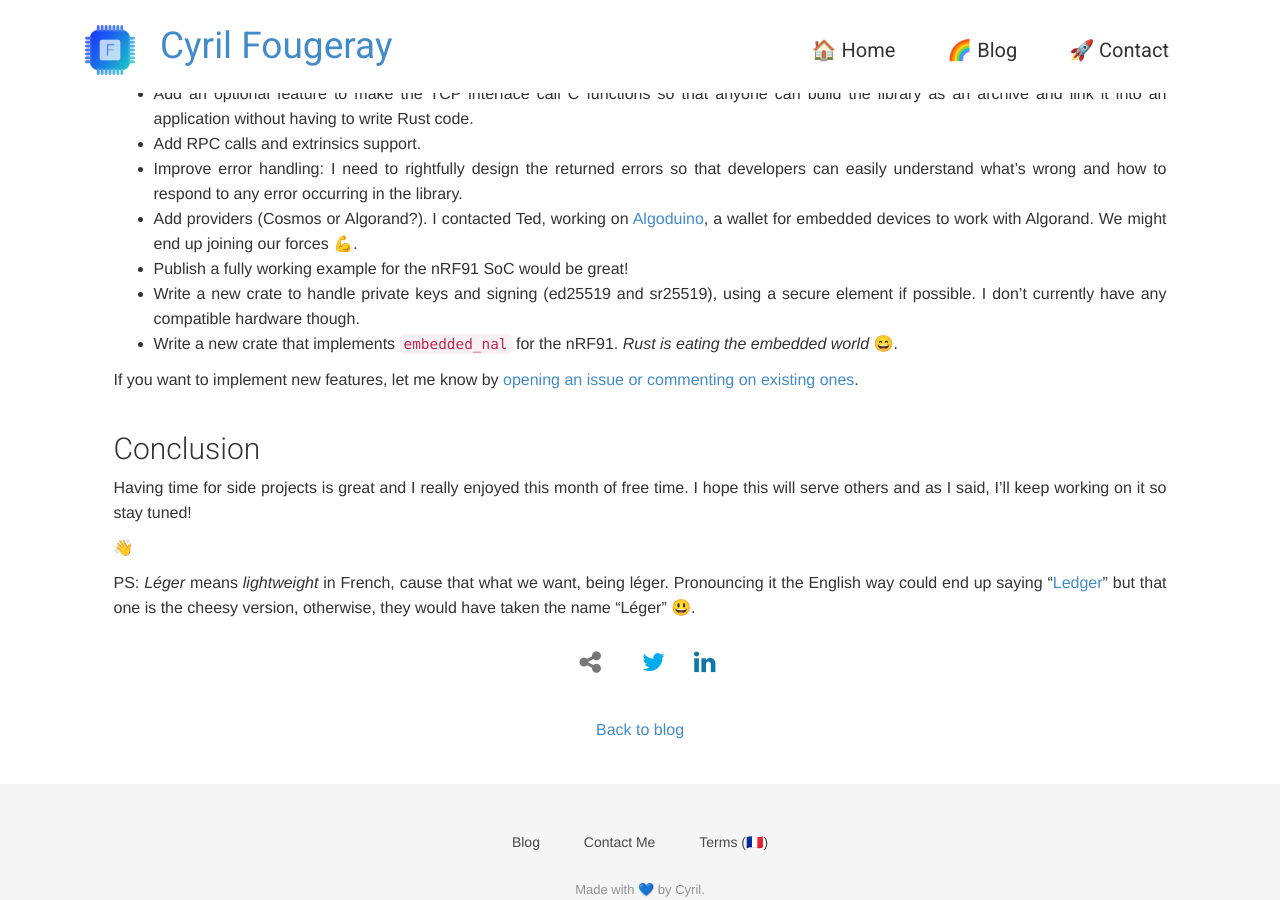
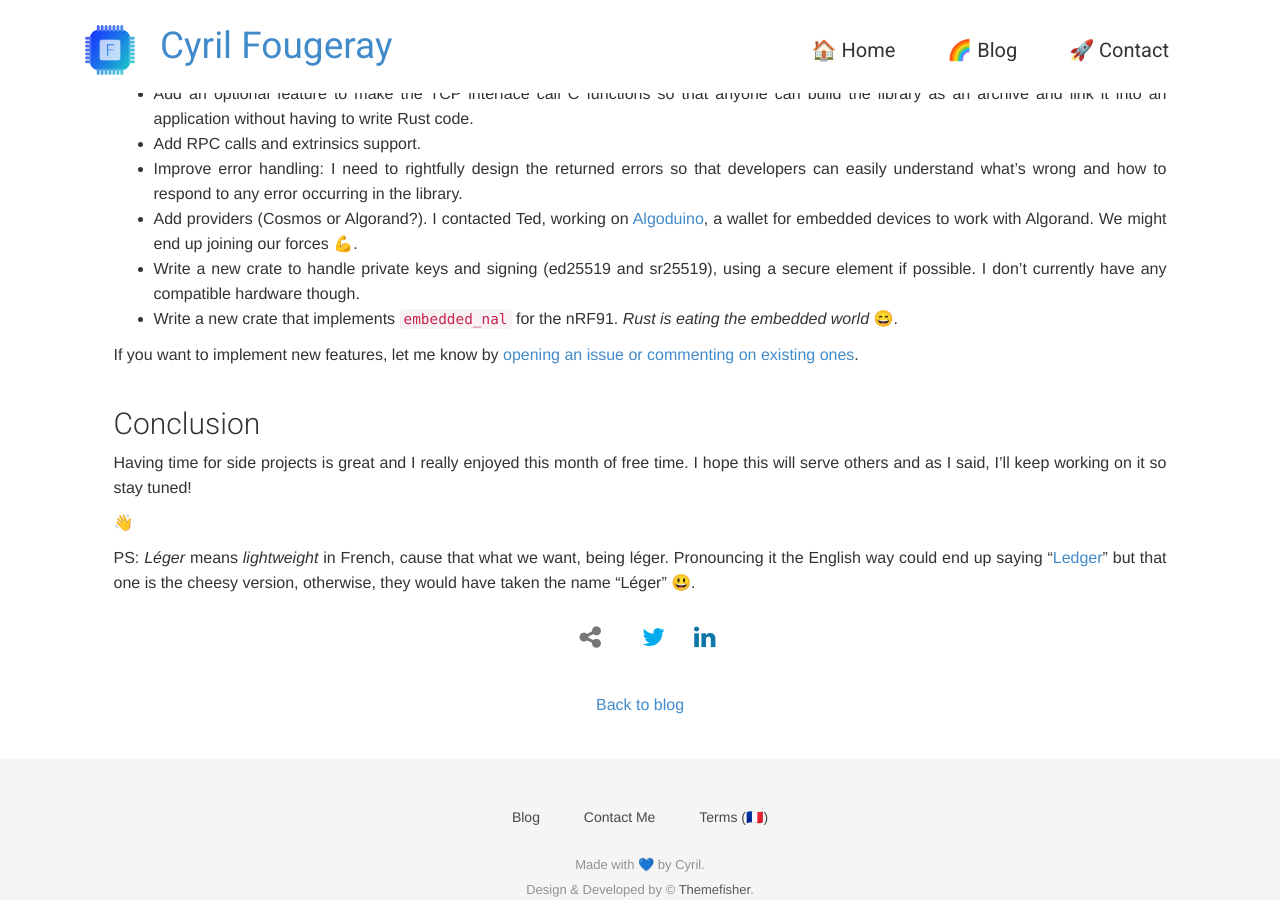
Before and after one commit to fouge/fouge.github.io, a Jekyll site: the page built from _posts/2020-12-14-leger-rust-wallet-1.md, in a window 1280 px wide and 900 px high, scrolled down 2346 px. Built offline with Jekyll 4.4.1, drawn with Linux system fonts in a browser that asks for light colours; nearby versions of some CDN libraries; some web fonts are replaced.

Commit message:
Removed duplicate feature to add to léger lib

```diff
--- a/_posts/2020-12-14-leger-rust-wallet-1.md
+++ b/_posts/2020-12-14-leger-rust-wallet-1.md
@@ -79,7 +79,6 @@
 - Add RPC calls and extrinsics support.
 - Improve error handling: I need to rightfully design the returned errors so that developers can easily understand what's wrong and how to respond to any error occurring in the library.
 - Add providers (Cosmos or Algorand?). I contacted Ted, working on [Algoduino](https://algoduino.com/), a wallet for embedded devices to work with Algorand. We might end up joining our forces 💪.
-- Publish a fully working example for the nRF91 SoC would be great!
 - Write a new crate to handle private keys and signing (ed25519 and sr25519), using a secure element if possible. I don't currently have any compatible hardware though.
 - Write a new crate that implements `embedded_nal` for the nRF91. *Rust is eating the embedded world* 😄.
 
```
